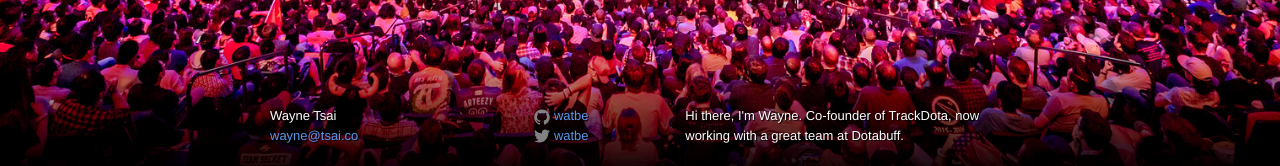
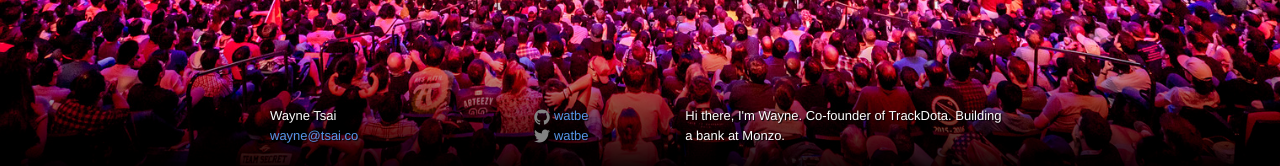
Before and after one commit to watbe/watbe.github.io, a Jekyll site: the page built from index.html, in a window 1280 px wide. Shown: the part 734-900 px from the top of the page. Built offline with Jekyll 4.4.1, drawn with Linux system fonts in a browser that asks for light colours.

Commit message:
Update _config.yml

```diff
--- a/_config.yml
+++ b/_config.yml
@@ -2,9 +2,9 @@
 title: Wayne Tsai
 email: wayne@tsai.co
 description: > # this means to ignore newlines until "baseurl:"
-    Hi there, I'm Wayne. Co-founder of TrackDota, now working with a great team at Dotabuff.
+    Hi there, I'm Wayne. Co-founder of TrackDota. Building a bank at Monzo.
 baseurl: "" # the subpath of your site, e.g. /blog/
-url: "http://www.tsai.co" # the base hostname & protocol for your site
+url: "https://www.tsai.co" # the base hostname & protocol for your site
 twitter_username: watbe
 github_username: watbe
 permalink: /blog/:title
```
